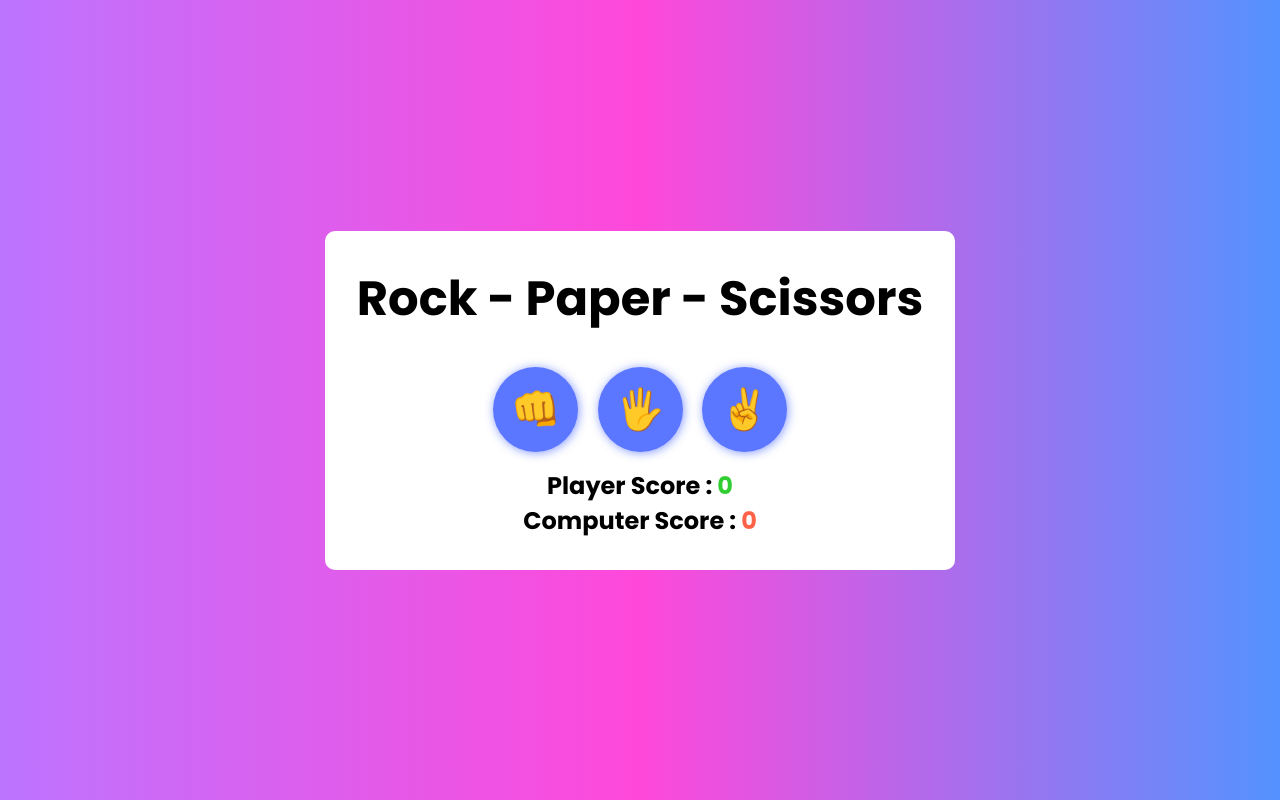
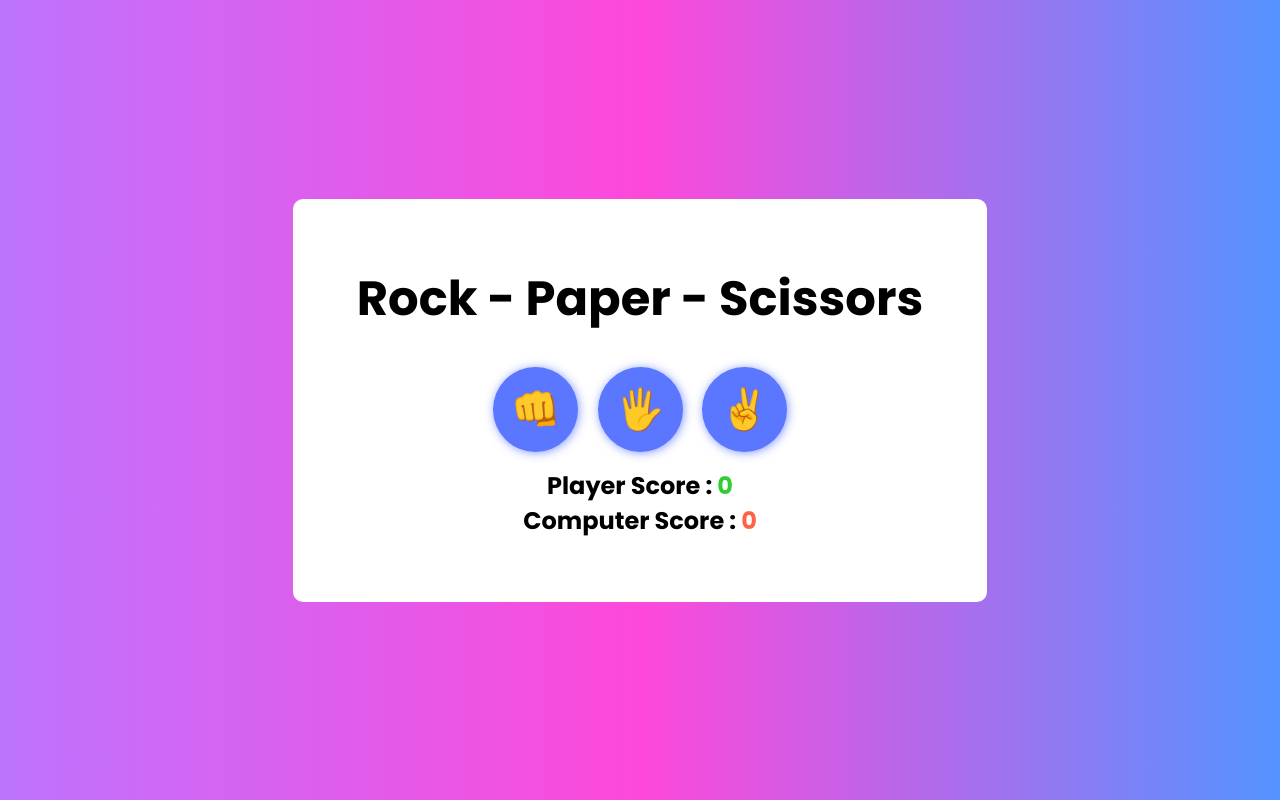
Before and after one commit to saritrungj/learn-javascript, a plain HTML site: page 68-rock-paper-scissors/index.html in a window 1280 px wide. Drawn offline with Linux system fonts and the light colour scheme.

Commit message:
Learn basic and concept javascript

```diff
--- a/68-rock-paper-scissors/style.css
+++ b/68-rock-paper-scissors/style.css
@@ -23,7 +23,7 @@ body {
   text-align: center;
   background-color: #fff;
   border-radius: 10px;
-  padding: 2rem;
+  padding: 4rem;
 }
 
 .game-container h1 {
```
